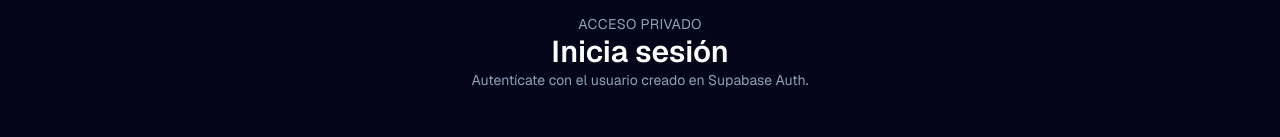
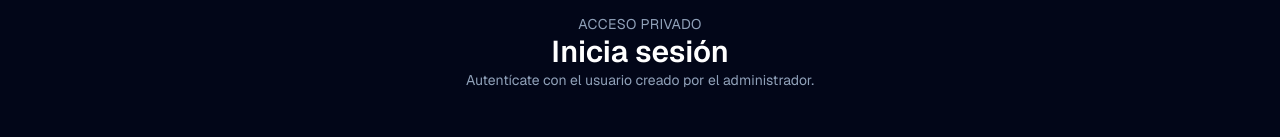
Before and after one commit to CarlosTolenk/budget-app, a Next.js app: page /login in a window 1280 px wide. Shown: the part 156-293 px from the top of the page. Built offline with nearby package versions, Linux system fonts and the light colour scheme; no server answers.

Commit message:
"Add vertical scrolling to category list and improve layout spacing in `TopCategorySpending` component"

```diff
--- a/src/app/loading.tsx
+++ b/src/app/loading.tsx
@@ -6,7 +6,7 @@ export default function AppLoading() {
       <div className="h-10 w-10 animate-spin rounded-full border-2 border-white/20 border-t-emerald-400" />
       <div>
         <p className="text-base font-medium text-white">Cargando dashboard…</p>
-        <p className="text-xs text-slate-400">Consultando Supabase y preparando gráficas.</p>
+        <p className="text-xs text-slate-400">Consultando la base de datos y preparando gráficas.</p>
       </div>
     </div>
   );
--- a/src/app/login/page.tsx
+++ b/src/app/login/page.tsx
@@ -23,7 +23,7 @@ export default async function LoginPage({ searchParams }: LoginPageProps) {
       <div>
         <p className="text-sm uppercase tracking-wide text-slate-400">Acceso privado</p>
         <h1 className="text-3xl font-semibold text-white">Inicia sesión</h1>
-        <p className="text-sm text-slate-400">Autentícate con el usuario creado en Supabase Auth.</p>
+        <p className="text-sm text-slate-400">Autentícate con el usuario creado por el administrador.</p>
       </div>
       <LoginForm redirectTo={redirectToParam} />
     </div>
```
